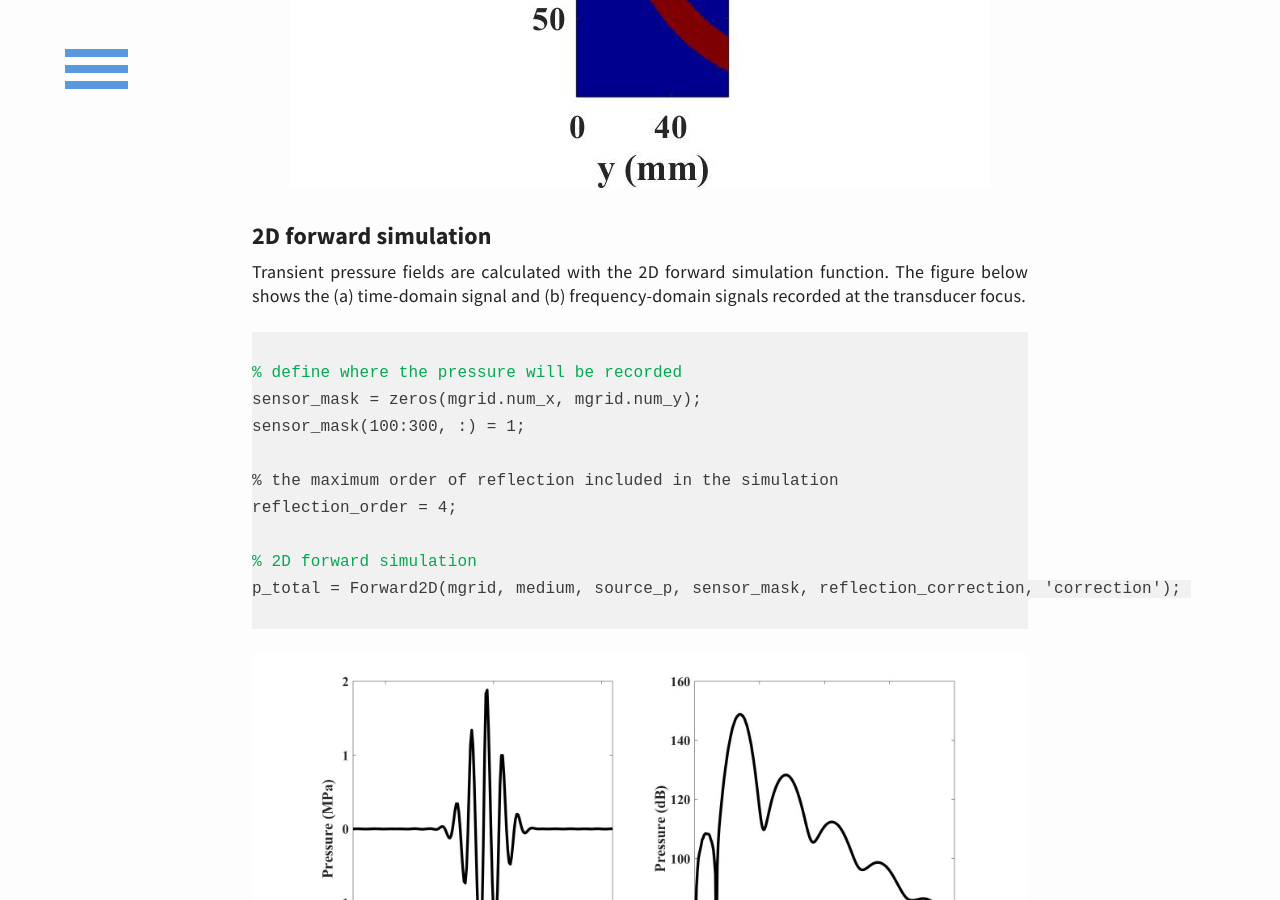
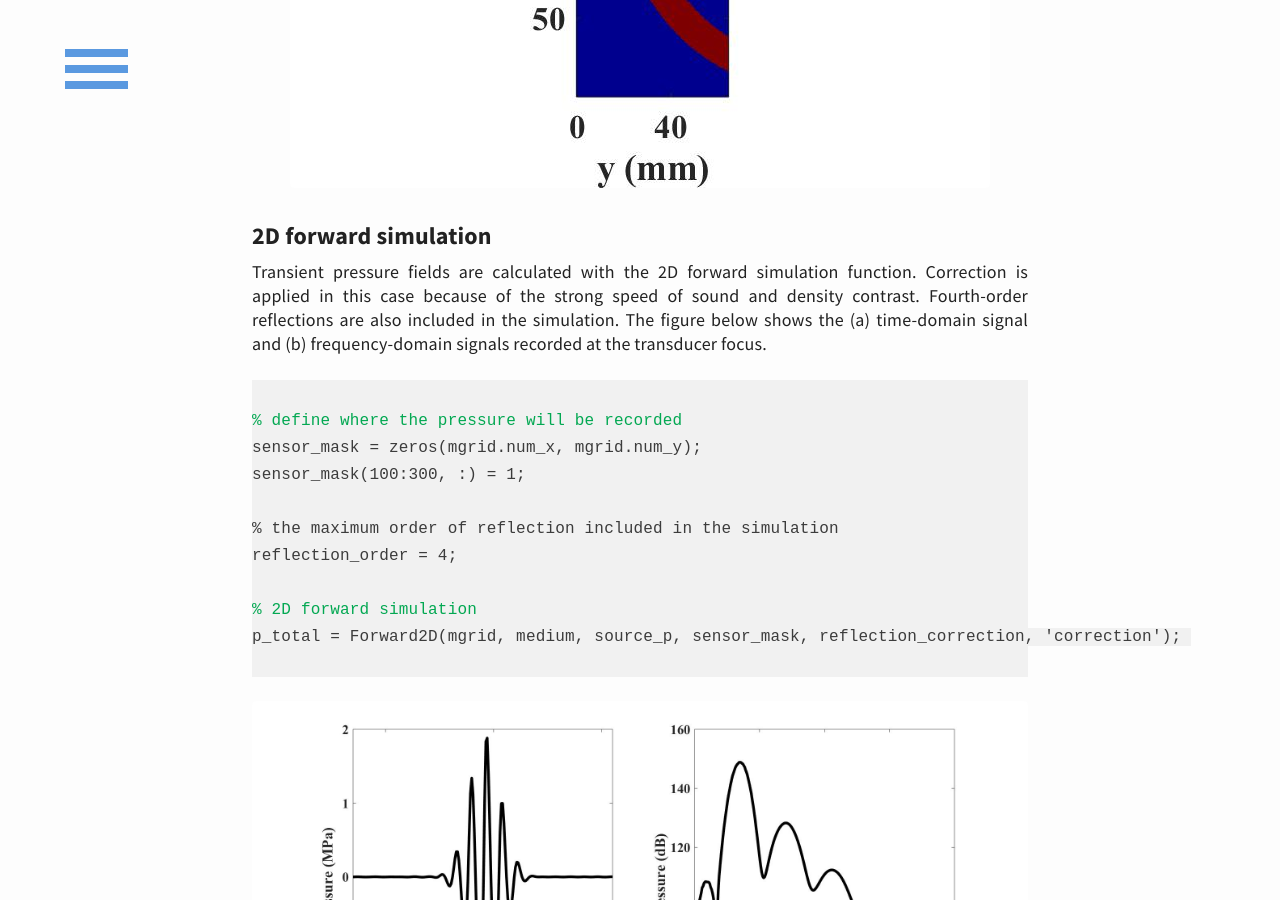
Before and after one commit to m-SOUND/mSOUND, a Jekyll site: the page built from _posts/2019-04-01-TMDM-2D-strong-speed-of-sound-contrast.html, in a window 1280 px wide and 900 px high, scrolled down 1972 px. Built offline with Jekyll 4.4.1, drawn with Linux system fonts in a browser that asks for light colours.

Commit message:
Update 2019-04-01-TMDM-2D-strong-speed-of-sound-contrast.html

```diff
--- a/_posts/2019-04-01-TMDM-2D-strong-speed-of-sound-contrast.html
+++ b/_posts/2019-04-01-TMDM-2D-strong-speed-of-sound-contrast.html
@@ -67,8 +67,9 @@
 <!---2D forward Simulation--->
 <h6>2D forward simulation</h6>
 <p>
-Transient pressure fields are calculated with the 2D forward simulation function. The figure below shows the (a) time-domain
- signal and (b) frequency-domain signals recorded at the transducer focus.
+Transient pressure fields are calculated with the 2D forward simulation function. Correction is applied in this case because of the
+ strong speed of sound and density contrast. Fourth-order reflections are also included in the simulation.
+ The figure below shows the (a) time-domain signal and (b) frequency-domain signals recorded at the transducer focus.
 <pre><code>
 <font color="#03a852">% define where the pressure will be recorded</font>
 sensor_mask = zeros(mgrid.num_x, mgrid.num_y);
```
